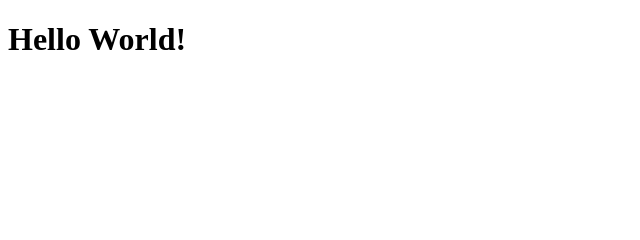
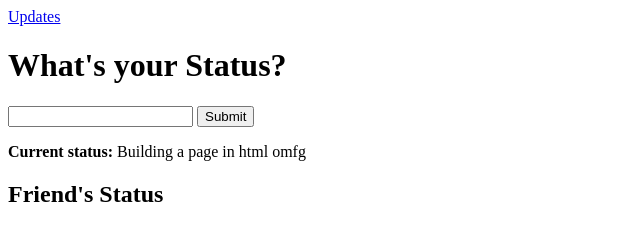
Before and after one commit to carrieannroh/html-twitter-base, a website: page index.html in a window 1280 px wide. Shown: the whole page, without its empty margins (0-640 px from the left). Drawn offline with Linux system fonts and the light colour scheme.

Commit message:
committing first changes

```diff
--- a/index.html
+++ b/index.html
@@ -2,10 +2,30 @@
 <html lang="en">
   <head>
     <!-- You may want to change the site title -->
-    <title>foobar</title>
+    <title>twitter</title>
   </head>
   <body>
     <!-- put your content below -->
-    <h1>Hello World!</h1>
+    <nav>
+      <a
+        href="/home/2105-010-cro/Developer/academy/mark/html-twitter-base/updates.html"
+        >Updates</a
+      >
+    </nav>
+
+    <header>
+      <h1>What's your Status?</h1>
+    </header>
+
+    <main>
+      <div class="status-update">
+        <form>
+          <input type="text" />
+          <input type="submit" />
+        </form>
+        <p><b>Current status:</b> Building a page in html omfg</p>
+      </div>
+      <h2>Friend's Status</h2>
+    </main>
   </body>
 </html>
```
Also changed, not shown: updates.html (added, +1 -0 lines).
